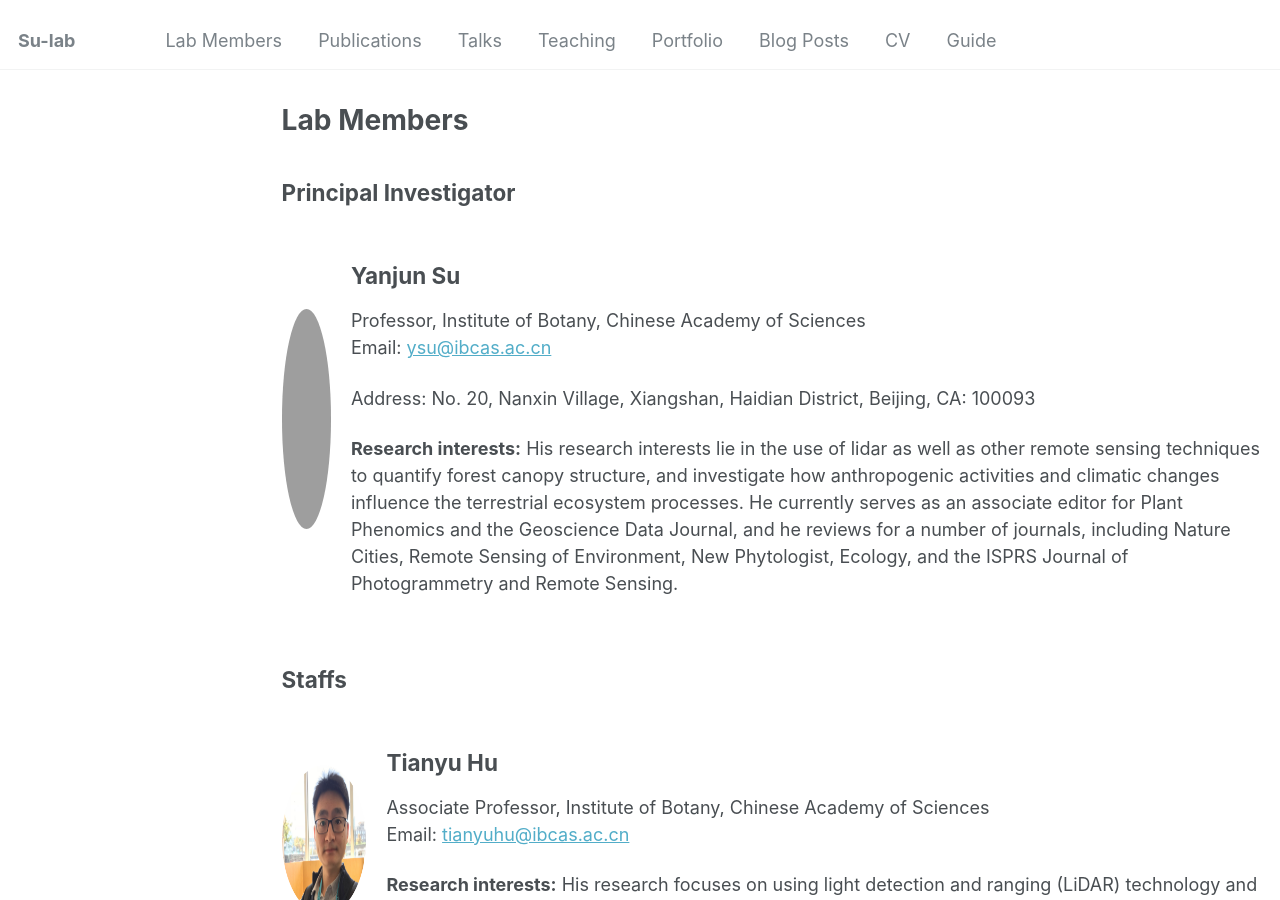
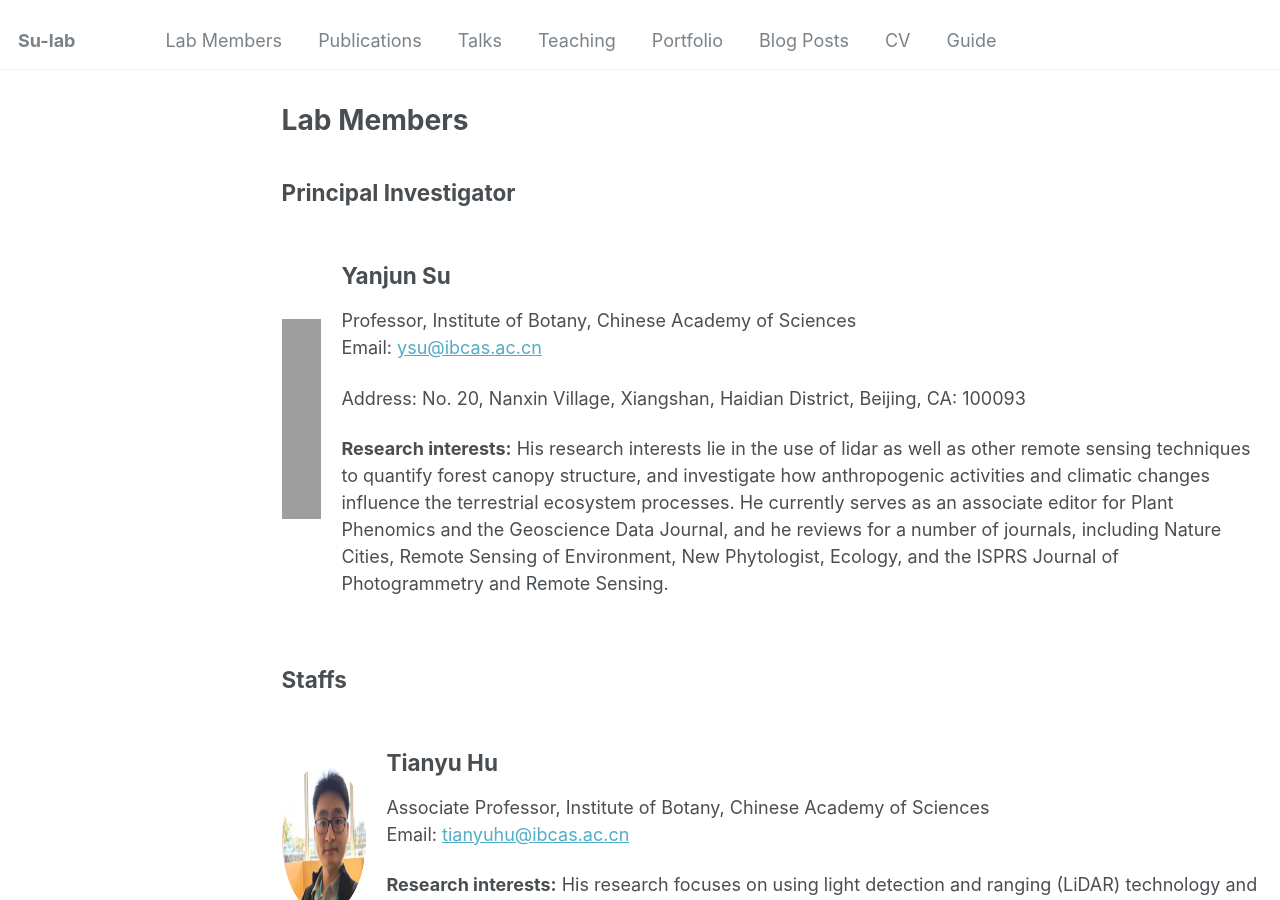
Before and after one commit to krotia/krotia.github.io, a Jekyll site: the page built from _pages/members.md, in a window 1280 px wide and 900 px high. Built offline with Jekyll 4.4.1, drawn with Linux system fonts in a browser that asks for light colours; grey boxes are pictures that could not be loaded.

Commit message:
Update members.md

```diff
--- a/_pages/members.md
+++ b/_pages/members.md
@@ -7,7 +7,7 @@ author_profile: false
 <h2>Principal Investigator</h2>
 <div style="display: flex; align-items: center;">
   <div>
-    <img src="/images/Yanjun Su.png" alt="Yanjun Su" style="border-radius: 50%; width: 250px; height: 220px;">
+    <img src="/images/Yanjun Su.png" alt="Yanjun Su" style="width: 200px; height: 200px;">
   </div>
   <div style="margin-left: 20px;">
     <h2>Yanjun Su</h2>
```
